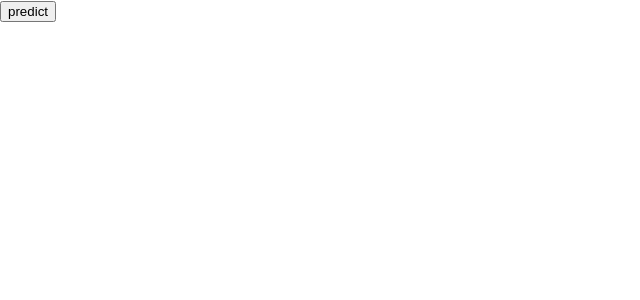
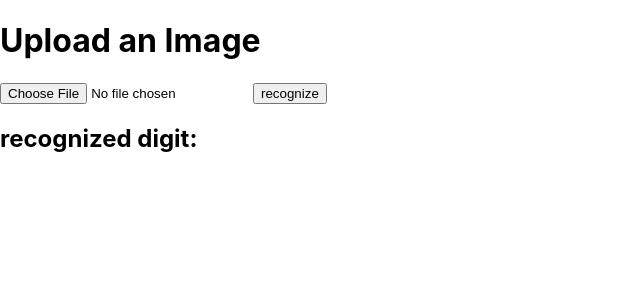
Before and after one commit to lukaszsliwinski/digit-recognizer, a React (Create React App) app in the folder client/: page / in a window 1280 px wide. Shown: the top 300 px of the page, without its empty margins (0-640 px from the left). Built offline with nearby package versions, Linux system fonts and the light colour scheme.

Commit message:
feat: pass image from client to server

```diff
--- a/client/src/App.tsx
+++ b/client/src/App.tsx
@@ -1,22 +1,52 @@
-import React from 'react';
-import { useState, useEffect } from 'react';
+import { useState, ChangeEvent, FormEvent } from 'react';
 import axios from 'axios';
-import logo from './logo.svg';
 import './App.css';
 
 function App() {
-  const getData = () => {
-    axios
-      .post('/api/predict')
-      .then(response => {
-        console.log(response);
-      })
-      .catch(error => console.error(error))
-  }
+  const [selectedFile, setSelectedFile] = useState<File | null>(null);
+  const [recognizedDigit, setRecognizedDigit] = useState<number | null>(null);
+
+  // Handle file selection
+  const handleFileChange = (event: ChangeEvent<HTMLInputElement>) => {
+    if (event.target.files) {
+      setSelectedFile(event.target.files[0]);
+    }
+  };
+
+  // Handle submit file
+  const handleSubmit = async (event: FormEvent) => {
+    event.preventDefault();
+
+    if (!selectedFile) {
+      alert('No file');
+      return;
+    }
+
+    // Create form data to send the image file
+    const formData = new FormData();
+    formData.append('img', selectedFile);
+
+    // Send POST request
+    try {
+      const response = await axios.post('/api/recognize', formData, {
+        headers: { 'Content-Type': 'multipart/form-data' },
+      });
+      setRecognizedDigit(response.data.recognized_digit);
+    } catch (error) {
+      console.error('Error uploading image:', error);
+    }
+  };
 
   return (
     <div>
-      <button onClick={getData}>predict</button>
+      <div>
+        <h1>Upload an Image</h1>
+        <form onSubmit={handleSubmit}>
+          <input type="file" onChange={handleFileChange} accept="image/*" />
+          <button type="submit">recognize</button>
+        </form>
+      </div>
+      <h2>recognized digit: {recognizedDigit}</h2>
     </div>
   );
 }
```
Also changed, not shown: 1 other file (tests, documents, lock files or other folders).
